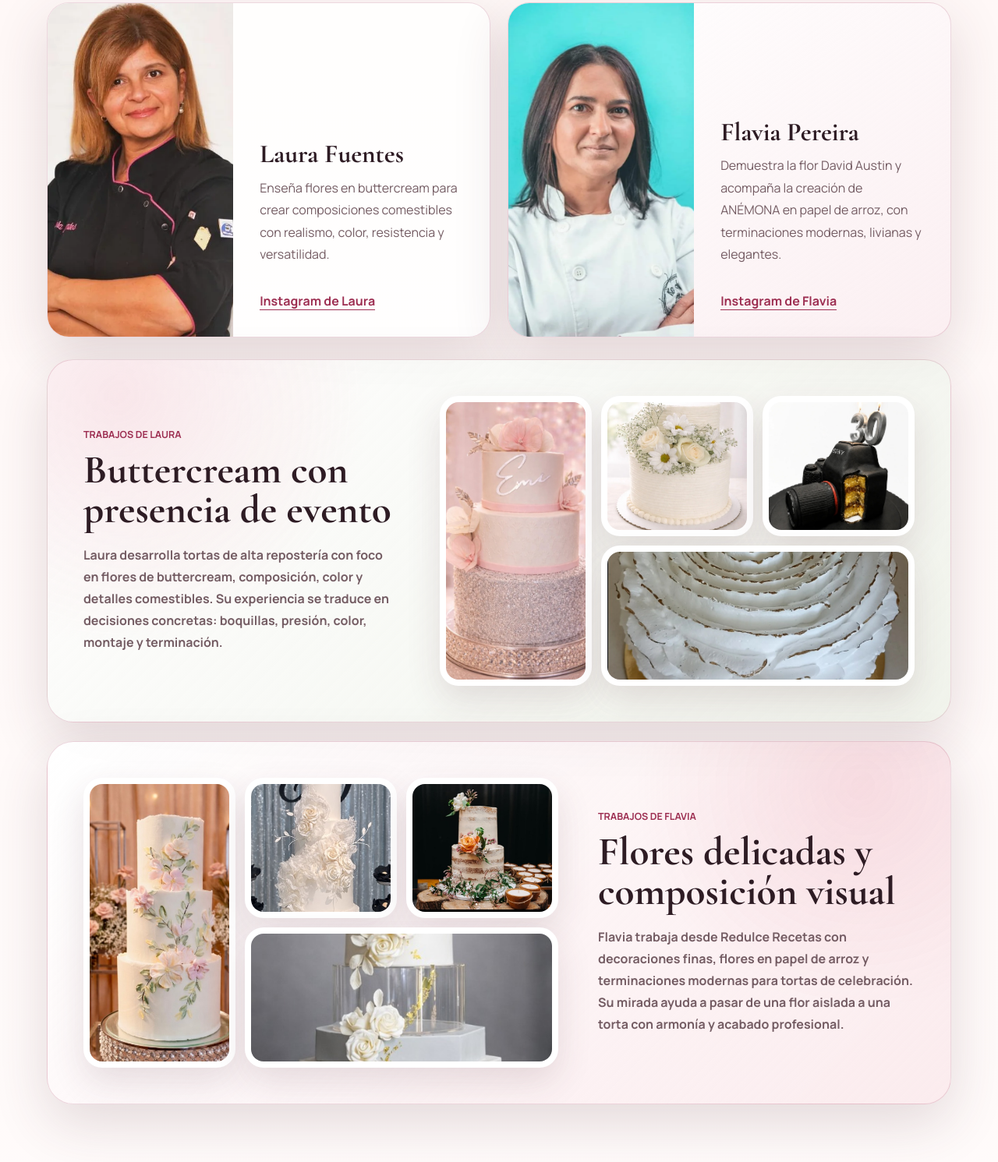
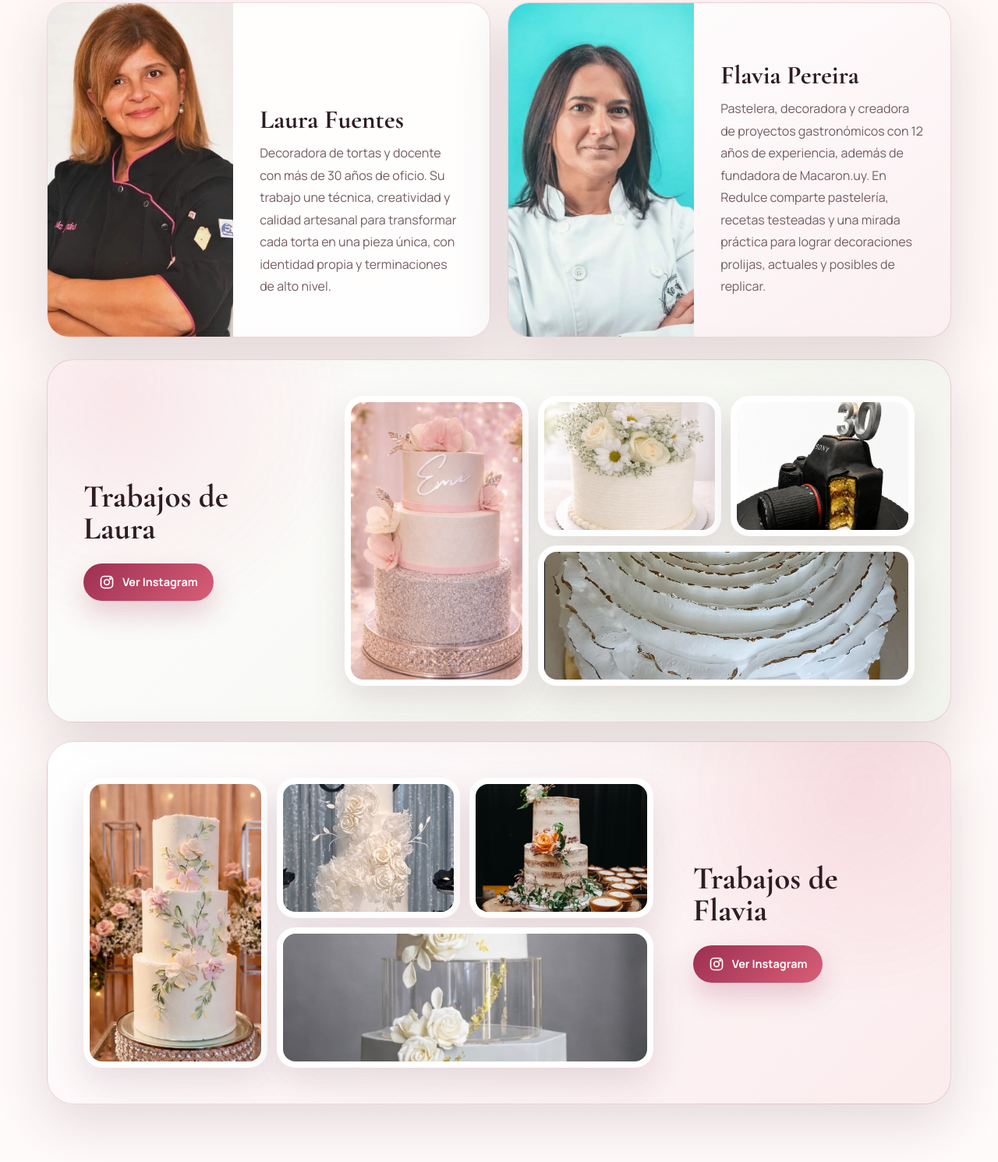
Before and after one commit to ramarketinguy/taller-salto-flores-decorativas, a website: page index.html in a window 1280 px wide. Shown: the part 2709-4200 px from the top of the page at 78% size. Drawn offline with nearby package versions, Linux system fonts and the light colour scheme; files whose address does not match are found by name.

Commit message:
Refine teacher bios and Instagram galleries

```diff
--- a/index.html
+++ b/index.html
@@ -195,12 +195,10 @@
             <div>
               <h3>Laura Fuentes</h3>
               <p>
-                Enseña flores en buttercream para crear composiciones comestibles con realismo,
-                color, resistencia y versatilidad.
+                Decoradora de tortas y docente con más de 30 años de oficio. Su trabajo une
+                técnica, creatividad y calidad artesanal para transformar cada torta en una
+                pieza única, con identidad propia y terminaciones de alto nivel.
               </p>
-              <a href="https://www.instagram.com/laurafuentesaltareposteria/" target="_blank" rel="noopener">
-                Instagram de Laura
-              </a>
             </div>
           </article>
 
@@ -209,12 +207,11 @@
             <div>
               <h3>Flavia Pereira</h3>
               <p>
-                Demuestra la flor David Austin y acompaña la creación de ANÉMONA en papel de
-                arroz, con terminaciones modernas, livianas y elegantes.
+                Pastelera, decoradora y creadora de proyectos gastronómicos con 12 años de
+                experiencia, además de fundadora de Macaron.uy. En Redulce comparte pastelería,
+                recetas testeadas y una mirada práctica para lograr decoraciones prolijas,
+                actuales y posibles de replicar.
               </p>
-              <a href="https://www.instagram.com/flaviaredulce/" target="_blank" rel="noopener">
-                Instagram de Flavia
-              </a>
             </div>
           </article>
         </div>
@@ -222,13 +219,15 @@
         <div class="teacher-proof">
           <article class="teacher-proof-card reveal">
             <div class="teacher-proof-copy">
-              <span>Trabajos de Laura</span>
-              <h3>Buttercream con presencia de evento</h3>
-              <p>
-                Laura desarrolla tortas de alta repostería con foco en flores de buttercream,
-                composición, color y detalles comestibles. Su experiencia se traduce en
-                decisiones concretas: boquillas, presión, color, montaje y terminación.
-              </p>
+              <h3>Trabajos de Laura</h3>
+              <a class="instagram-button" href="https://www.instagram.com/laurafuentesaltareposteria/" target="_blank" rel="noopener" aria-label="Ver Instagram de Laura Fuentes">
+                <svg viewBox="0 0 24 24" aria-hidden="true" focusable="false">
+                  <rect x="3" y="3" width="18" height="18" rx="5"></rect>
+                  <circle cx="12" cy="12" r="4"></circle>
+                  <circle cx="17.5" cy="6.5" r="1"></circle>
+                </svg>
+                Ver Instagram
+              </a>
             </div>
             <div class="teacher-work-grid" aria-label="Trabajos de Laura Fuentes">
               <figure class="teacher-work-item tall">
@@ -248,13 +247,15 @@
 
           <article class="teacher-proof-card teacher-proof-card-alt reveal">
             <div class="teacher-proof-copy">
-              <span>Trabajos de Flavia</span>
-              <h3>Flores delicadas y composición visual</h3>
-              <p>
-                Flavia trabaja desde Redulce Recetas con decoraciones finas, flores en papel de
-                arroz y terminaciones modernas para tortas de celebración. Su mirada ayuda a
-                pasar de una flor aislada a una torta con armonía y acabado profesional.
-              </p>
+              <h3>Trabajos de Flavia</h3>
+              <a class="instagram-button" href="https://www.instagram.com/flaviaredulce/" target="_blank" rel="noopener" aria-label="Ver Instagram de Flavia Pereira">
+                <svg viewBox="0 0 24 24" aria-hidden="true" focusable="false">
+                  <rect x="3" y="3" width="18" height="18" rx="5"></rect>
+                  <circle cx="12" cy="12" r="4"></circle>
+                  <circle cx="17.5" cy="6.5" r="1"></circle>
+                </svg>
+                Ver Instagram
+              </a>
             </div>
             <div class="teacher-work-grid" aria-label="Trabajos de Flavia Pereira">
               <figure class="teacher-work-item tall">
--- a/styles.css
+++ b/styles.css
@@ -493,7 +493,7 @@ h3 {
 
 .teacher-proof-card {
   display: grid;
-  grid-template-columns: minmax(300px, 0.8fr) minmax(0, 1.2fr);
+  grid-template-columns: minmax(220px, 0.56fr) minmax(0, 1.44fr);
   gap: clamp(24px, 4vw, 52px);
   align-items: center;
   padding: clamp(24px, 4vw, 46px);
@@ -507,10 +507,16 @@ h3 {
 }
 
 .teacher-proof-card-alt {
-  grid-template-columns: minmax(0, 1.2fr) minmax(300px, 0.8fr);
+  grid-template-columns: minmax(0, 1.44fr) minmax(220px, 0.56fr);
   background:
     radial-gradient(circle at 90% 12%, rgba(216, 94, 120, 0.15), transparent 18rem),
     linear-gradient(135deg, rgba(255, 255, 255, 0.92), rgba(246, 217, 223, 0.44));
+}
+
+.teacher-proof-copy {
+  display: flex;
+  flex-direction: column;
+  align-items: flex-start;
 }
 
 .teacher-proof-card-alt .teacher-proof-copy {
@@ -527,8 +533,8 @@ h3 {
 }
 
 .teacher-proof-copy h3 {
-  margin-bottom: 18px;
-  font-size: clamp(2.4rem, 4vw, 4.2rem);
+  margin-bottom: 24px;
+  font-size: clamp(2.2rem, 3.2vw, 3.7rem);
 }
 
 .teacher-proof-copy p {
@@ -537,6 +543,38 @@ h3 {
   font-size: 1rem;
   font-weight: 700;
   line-height: 1.75;
+}
+
+.instagram-button {
+  display: inline-flex;
+  align-items: center;
+  justify-content: center;
+  gap: 10px;
+  min-height: 48px;
+  padding: 0 20px;
+  color: var(--white);
+  font-size: 0.9rem;
+  font-weight: 900;
+  text-decoration: none;
+  border-radius: 999px;
+  background: linear-gradient(135deg, var(--rose-deep), var(--rose));
+  box-shadow: 0 16px 34px rgba(157, 47, 82, 0.22);
+  transition: transform 220ms ease, box-shadow 220ms ease;
+}
+
+.instagram-button svg {
+  width: 20px;
+  height: 20px;
+  fill: none;
+  stroke: currentColor;
+  stroke-linecap: round;
+  stroke-linejoin: round;
+  stroke-width: 2;
+}
+
+.instagram-button:hover {
+  transform: translateY(-2px);
+  box-shadow: 0 22px 42px rgba(157, 47, 82, 0.28);
 }
 
 .teacher-work-grid {
```
